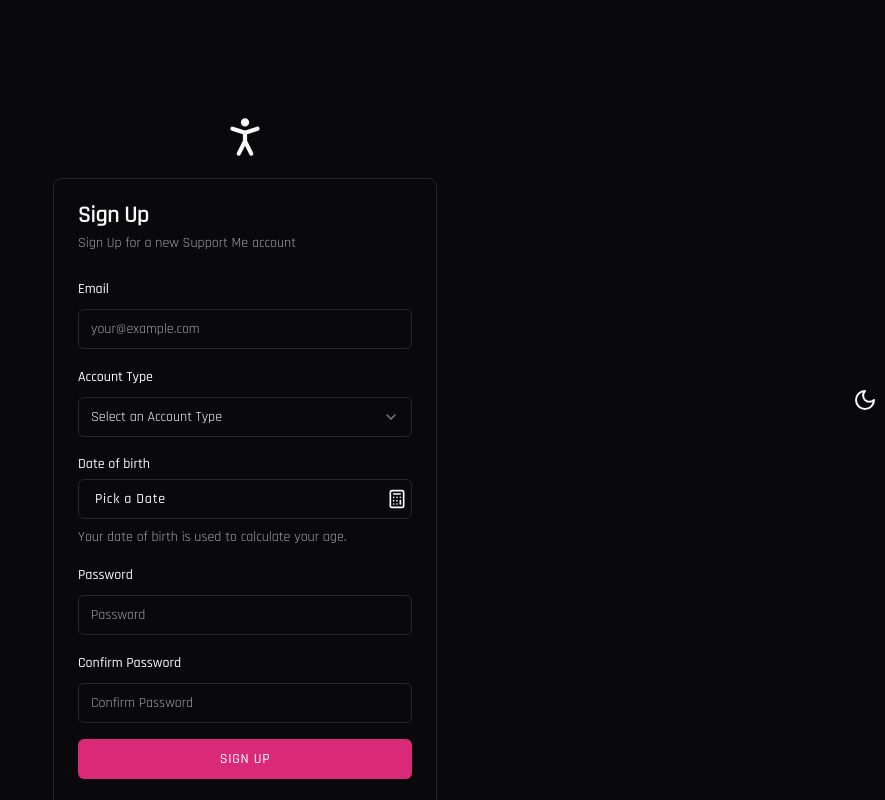
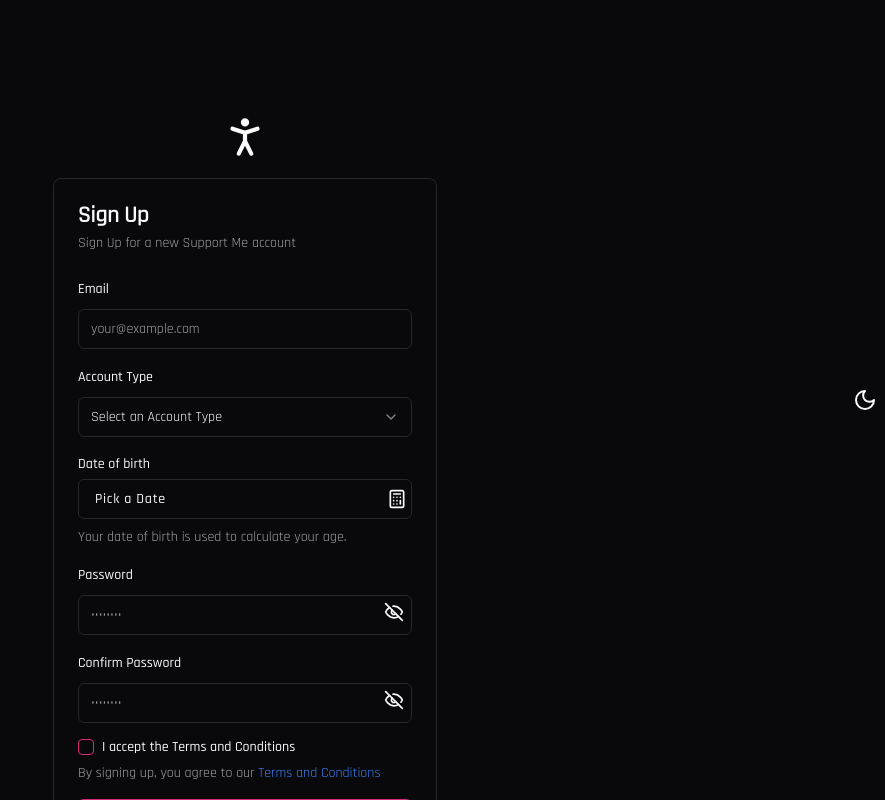
Before and after one commit to arswe/employee-management, a Next.js app: page /sign-up in a window 1280 px wide. Shown: the top 800 px of the page, without its empty margins (395-1280 px from the left). Built offline with nearby package versions, Linux system fonts and the light colour scheme.

Commit message:
acceptTerms

```diff
--- a/app/(logged-out)/login/page.tsx
+++ b/app/(logged-out)/login/page.tsx
@@ -19,6 +19,7 @@ import {
   FormMessage,
 } from '@/components/ui/form'
 import { Input } from '@/components/ui/input'
+import { PasswordInput } from '@/components/ui/password-input'
 import { zodResolver } from '@hookform/resolvers/zod'
 import { PersonStandingIcon } from 'lucide-react'
 import Link from 'next/link'
@@ -74,7 +75,7 @@ const LoginPage = () => {
                   <FormItem>
                     <FormLabel>Password</FormLabel>
                     <FormControl>
-                      <Input placeholder='••••••••' {...field} />
+                      <PasswordInput placeholder='••••••••' {...field} />
                     </FormControl>
                     <FormMessage />
                   </FormItem>
--- a/app/(logged-out)/sign-up/page.tsx
+++ b/app/(logged-out)/sign-up/page.tsx
@@ -10,6 +10,7 @@ import {
   CardHeader,
   CardTitle,
 } from '@/components/ui/card'
+import { Checkbox } from '@/components/ui/checkbox'
 import {
   Form,
   FormControl,
@@ -20,6 +21,7 @@ import {
   FormMessage,
 } from '@/components/ui/form'
 import { Input } from '@/components/ui/input'
+import { PasswordInput } from '@/components/ui/password-input'
 import { Popover, PopoverContent, PopoverTrigger } from '@/components/ui/popover'
 import {
   Select,
@@ -42,6 +44,7 @@ const formSchema = z
     accountType: z.enum(['personal', 'company']),
     companyName: z.string().optional(),
     numberOfEmployees: z.coerce.number().optional(),
+    acceptTerms: z.boolean(),
     dob: z.date().refine((date) => {
       const today = new Date()
       const eighteenYearsAgo = new Date(today.getFullYear() - 18, today.getMonth(), today.getDate())
@@ -230,7 +233,7 @@ const SignUpPage = () => {
                   <FormItem>
                     <FormLabel>Password</FormLabel>
                     <FormControl>
-                      <Input type='password' placeholder='Password' {...field} />
+                      <PasswordInput type='password' placeholder='••••••••' {...field} />
                     </FormControl>
                     <FormMessage />
                   </FormItem>
@@ -244,8 +247,30 @@ const SignUpPage = () => {
                   <FormItem>
                     <FormLabel>Confirm Password</FormLabel>
                     <FormControl>
-                      <Input type='password' placeholder='Confirm Password' {...field} />
+                      <PasswordInput type='password' placeholder='••••••••' {...field} />
                     </FormControl>
+                    <FormMessage />
+                  </FormItem>
+                )}
+              />
+
+              <FormField
+                control={form.control}
+                name='acceptTerms'
+                render={({ field }) => (
+                  <FormItem>
+                    <div className='flex gap-2 items-center'>
+                      <FormControl>
+                        <Checkbox checked={field.value} onCheckedChange={field.onChange} />
+                      </FormControl>
+                      <FormLabel>I accept the Terms and Conditions </FormLabel>
+                    </div>
+                    <FormDescription>
+                      By signing up, you agree to our{' '}
+                      <Link href='/terms' className='text-blue-500'>
+                        Terms and Conditions
+                      </Link>
+                    </FormDescription>
                     <FormMessage />
                   </FormItem>
                 )}
--- /dev/null
+++ b/components/ui/checkbox.tsx
@@ -0,0 +1,30 @@
+"use client"
+
+import * as React from "react"
+import * as CheckboxPrimitive from "@radix-ui/react-checkbox"
+import { Check } from "lucide-react"
+
+import { cn } from "@/lib/utils"
+
+const Checkbox = React.forwardRef<
+  React.ElementRef<typeof CheckboxPrimitive.Root>,
+  React.ComponentPropsWithoutRef<typeof CheckboxPrimitive.Root>
+>(({ className, ...props }, ref) => (
+  <CheckboxPrimitive.Root
+    ref={ref}
+    className={cn(
+      "peer h-4 w-4 shrink-0 rounded-sm border border-primary ring-offset-background focus-visible:outline-none focus-visible:ring-2 focus-visible:ring-ring focus-visible:ring-offset-2 disabled:cursor-not-allowed disabled:opacity-50 data-[state=checked]:bg-primary data-[state=checked]:text-primary-foreground",
+      className
+    )}
+    {...props}
+  >
+    <CheckboxPrimitive.Indicator
+      className={cn("flex items-center justify-center text-current")}
+    >
+      <Check className="h-4 w-4" />
+    </CheckboxPrimitive.Indicator>
+  </CheckboxPrimitive.Root>
+))
+Checkbox.displayName = CheckboxPrimitive.Root.displayName
+
+export { Checkbox }
--- /dev/null
+++ b/components/ui/password-input.tsx
@@ -0,0 +1,35 @@
+'use client'
+
+import { EyeIcon, EyeOffIcon } from 'lucide-react'
+
+import { cn } from '@/lib/utils'
+import { InputHTMLAttributes, forwardRef, useState } from 'react'
+import { Input } from './input'
+
+export interface PasswordInputProps extends InputHTMLAttributes<HTMLInputElement> {}
+
+const PasswordInput = forwardRef<HTMLInputElement, PasswordInputProps>(
+  ({ className, type, ...props }, ref) => {
+    const [showPassword, setShowPassword] = useState(false)
+    return (
+      <div className='relative'>
+        <Input
+          type={showPassword ? 'text' : 'password'}
+          ref={ref}
+          {...props}
+          className={cn('pr-10', className)}
+        />
+        <span className='absolute top-[7px] right-2 cursor-pointer select-none'>
+          {showPassword ? (
+            <EyeIcon onClick={() => setShowPassword(false)} size={20} />
+          ) : (
+            <EyeOffIcon onClick={() => setShowPassword(true)} size={20} />
+          )}
+        </span>
+      </div>
+    )
+  }
+)
+PasswordInput.displayName = 'Input'
+
+export { PasswordInput }
--- a/package.json
+++ b/package.json
@@ -10,6 +10,7 @@
   },
   "dependencies": {
     "@hookform/resolvers": "^3.3.4",
+    "@radix-ui/react-checkbox": "^1.0.4",
     "@radix-ui/react-label": "^2.0.2",
     "@radix-ui/react-popover": "^1.0.7",
     "@radix-ui/react-select": "^2.0.0",
```
Also changed, not shown: 1 other file (tests, documents, lock files or other folders).
